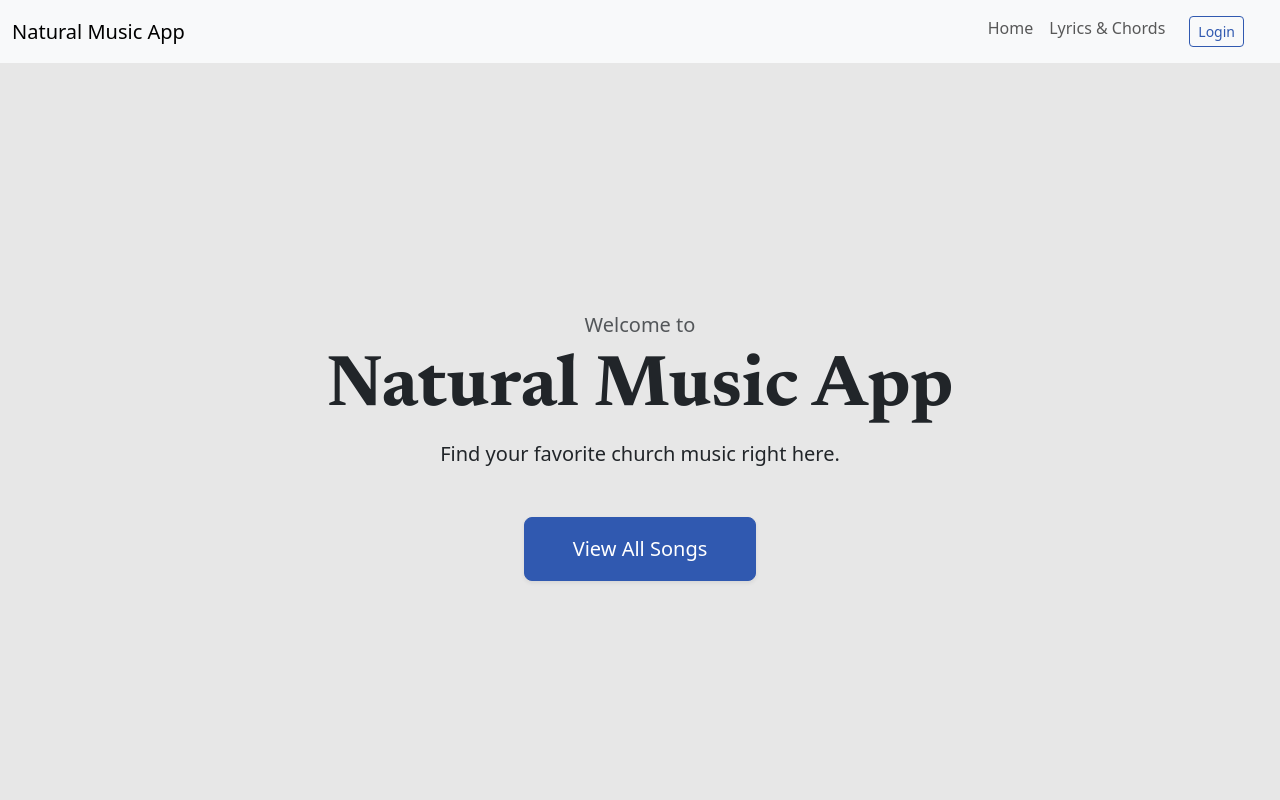
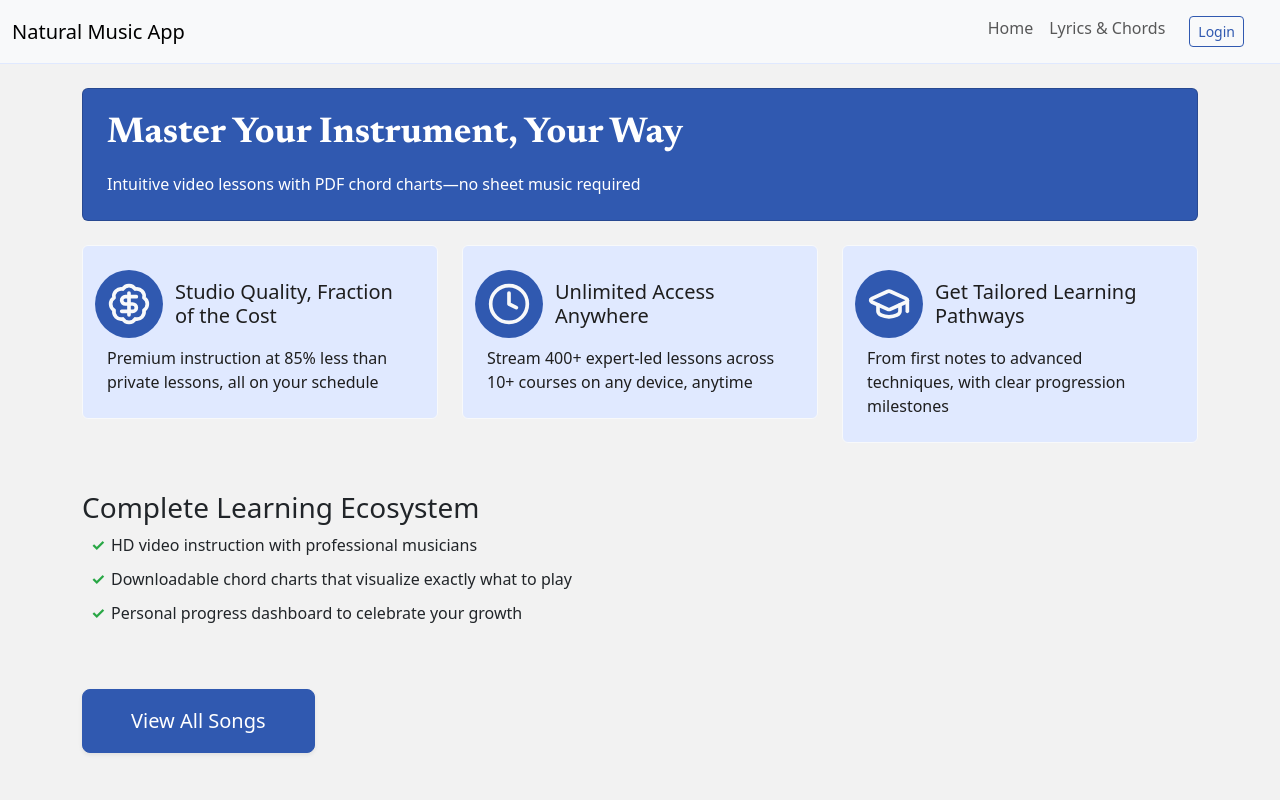
Before and after one commit to danohart/naturalmusicapp, a Next.js app: page / in a window 1280 px wide. Shown: the top 800 px of the page. Built offline with nearby package versions, Linux system fonts and the light colour scheme; no server answers.

Commit message:
Homepage addition of values of subscription

```diff
--- a/src/components/Pagination.js
+++ b/src/components/Pagination.js
@@ -43,7 +43,7 @@ export default function PaginationComponent({
   if (totalPages <= 1) return null;
 
   return (
-    <Pagination className='mt-4 justify-content-center'>
+    <Pagination className='mt-4 justify-content-center flex-wrap'>
       <Link href={`${baseUrl}/1`} passHref legacyBehavior>
         <Pagination.First disabled={currentPage === 1} />
       </Link>
--- a/src/pages/index.js
+++ b/src/pages/index.js
@@ -1,5 +1,13 @@
 import React from "react";
-import { Row, Col, Button } from "react-bootstrap";
+import {
+  Row,
+  Col,
+  Button,
+  Card,
+  ListGroup,
+  ListGroupItem,
+} from "react-bootstrap";
+import { BadgeDollarSign, Clock, GraduationCap } from "lucide-react";
 import { useRouter } from "next/router";
 import Head from "next/head";
 
@@ -10,6 +18,24 @@ export default function Home() {
     router.push("/music/1");
   };
 
+  const values = [
+    {
+      title: "Studio Quality, Fraction of the Cost",
+      text: "Premium instruction at 85% less than private lessons, all on your schedule",
+      icon: "BadgeDollarSign",
+    },
+    {
+      title: "Unlimited Access Anywhere",
+      text: "Stream 400+ expert-led lessons across 10+ courses on any device, anytime",
+      icon: "Clock",
+    },
+    {
+      title: "Get Tailored Learning Pathways",
+      text: "From first notes to advanced techniques, with clear progression milestones",
+      icon: "GraduationCap",
+    },
+  ];
+
   return (
     <Row>
       <Head>
@@ -17,16 +43,60 @@ export default function Home() {
       </Head>
 
       <Col className='homepage'>
-        <h5 className='text-muted fw-light mb-2'>Welcome to</h5>
-        <h1 className='display-2 fw-bold mb-2'>Natural Music App</h1>
+        <Card className='text-white bg-primary p-4'>
+          <Card.Title>
+            <h2>Master Your Instrument, Your Way</h2>
+          </Card.Title>
+          <Card.Text>
+            Intuitive video lessons with PDF chord charts—no sheet music
+            required
+          </Card.Text>
+        </Card>
+        <Row>
+          {values.map((value) => (
+            <Col xs={12} lg={4}>
+              <Card
+                key={value.title}
+                border='light'
+                className='text-dark bg-info p-4 mt-4 value-card'
+              >
+                <Card.Title>
+                  <Row className='d-flex align-items-center'>
+                    <Col xs={3} className='value-card-icon'>
+                      {(() => {
+                        switch (value.icon) {
+                          case "BadgeDollarSign":
+                            return <BadgeDollarSign size={48} />;
+                          case "Clock":
+                            return <Clock size={48} />;
+                          case "GraduationCap":
+                            return <GraduationCap size={48} />;
+                          default:
+                            return null;
+                        }
+                      })()}
+                    </Col>
+                    <Col xs={9}>{value.title}</Col>
+                  </Row>
+                </Card.Title>
+                <Card.Text>{value.text}</Card.Text>
+              </Card>
+            </Col>
+          ))}
+        </Row>
 
-        <p className='lead mb-5'>Find your favorite church music right here.</p>
+        <h3 className='mt-5'>Complete Learning Ecosystem</h3>
+        <ul className='ecosystem'>
+          <li>HD video instruction with professional musicians</li>
+          <li>Downloadable chord charts that visualize exactly what to play</li>
+          <li>Personal progress dashboard to celebrate your growth</li>
+        </ul>
 
         <Button
           size='lg'
           variant='primary'
           onClick={handleRedirect}
-          className='px-5 py-3 shadow-sm'
+          className='px-5 py-3 shadow-sm mt-5'
         >
           View All Songs
         </Button>
--- a/src/pages/song/[id].js
+++ b/src/pages/song/[id].js
@@ -62,6 +62,7 @@ export default function SongPage({ song }) {
         <Col>{AudioPlayer(extractAudioFiles(song.content.rendered))}</Col>
       </Row>
 
+      {song.metadata._crd_practice_song && (
         <Row>
           <Col xs={7} lg={3}>
             <h2>Lyrics & Chords</h2>
@@ -93,6 +94,7 @@ export default function SongPage({ song }) {
             }}
           />
         </Row>
+      )}
     </>
   );
 }
--- a/src/styles/_colors.scss
+++ b/src/styles/_colors.scss
@@ -1,8 +1,8 @@
-$background: #e7e7e7;
+$background: #f2f2f2;
 $primary: #3059b0;
 $secondary: #da9f18;
 $success: #28a745;
-$info: #b4cbff;
+$info: #e0e9ff;
 $warning: #ffc107;
 $danger: #dc3545;
 $light: #f8f9fa;
--- a/src/styles/styles.scss
+++ b/src/styles/styles.scss
@@ -10,23 +10,65 @@ body {
     background: $background;
 }
 
+.navbar {
+    border-bottom: 1px solid $info;
+}
+
 .main-container {
     min-height: 100vh;
 }
 
+
 .homepage {
-    height: calc(100vh - 80px);
-    display: flex;
-    flex-direction: column;
-    justify-content: center;
-    align-items: center;
-    text-align: center;
+
+    .value-card {
+        &-icon {
+            background-color: $primary;
+            color: $light;
+            display: flex;
+            justify-content: center;
+            align-items: center;
+            width: 68px;
+            height: 68px;
+            border-radius: 50%;
+        }
+    }
+
+    .ecosystem {
+        list-style: none;
+        padding-left: 0;
+
+        li {
+          position: relative;
+          padding-left: 20px;
+          margin-left: 9px;
+          margin-bottom: 10px;
+
+          &:before {
+            content: "✓";
+            position: absolute;
+            left: 0;
+            color: $success;
+            font-weight: bold;
+          }
+        }
+      }
 }
 
 h1, h2 {
     font-family: "Newsreader", serif;
     font-optical-sizing: auto;
     font-style: normal;
+}
+
+h1 {
+    font-size: 42px;
+    font-weight: 700;
+}
+
+h2 {
+    font-size: 36px;
+    font-weight: 700;
 }
 
 .songs {
```
Lines whose indentation alone changed are shown as unchanged.
